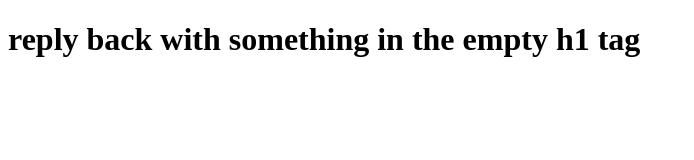
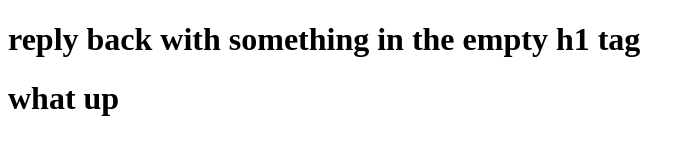
Before and after one commit to michTorr/edensLounge, a plain HTML site: page index.html in a window 1280 px wide. Shown: the whole page, without its empty margins (0-694 px from the left). Drawn offline with Linux system fonts and the light colour scheme.

Commit message:
Update index.html

```diff
--- a/index.html
+++ b/index.html
@@ -7,7 +7,7 @@
 </head>
 <body>
     <h1>reply back with something in the empty h1 tag</h1>
-
+    <h1> what up</h1>
 
 <h1></h1>
 
```
